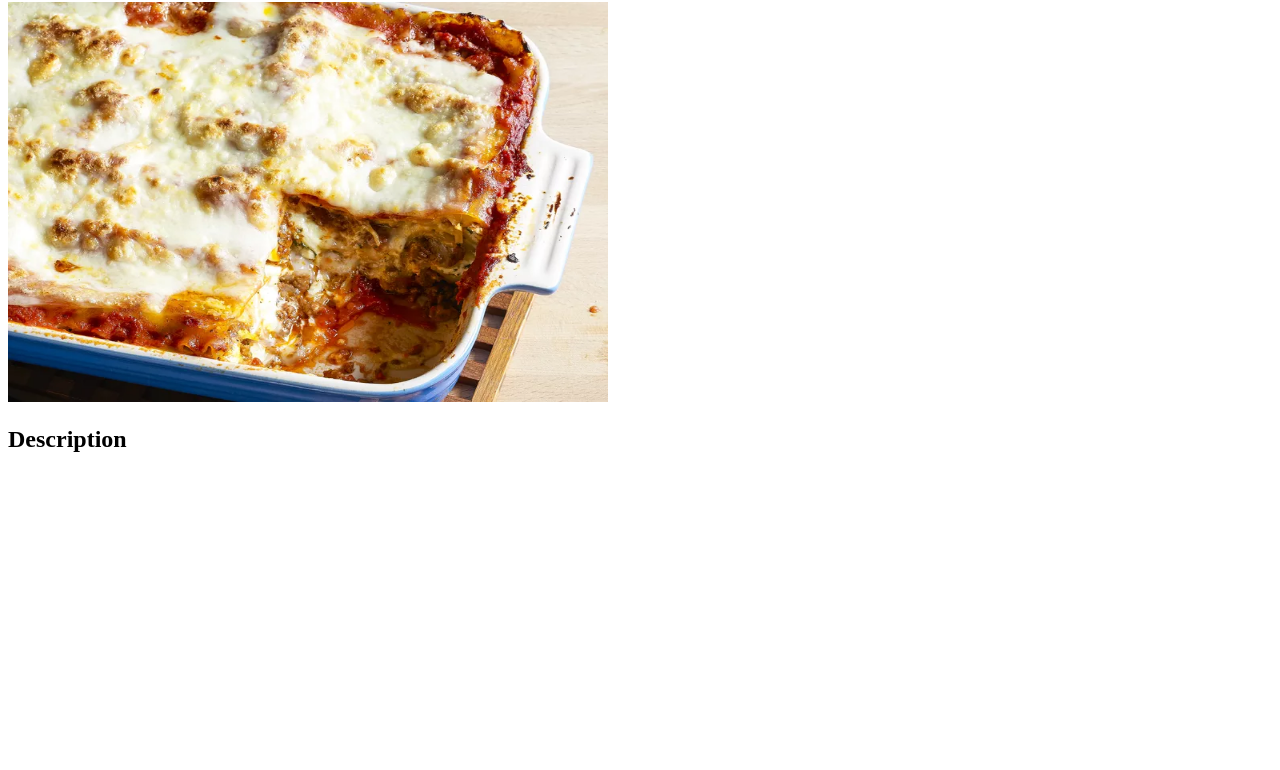
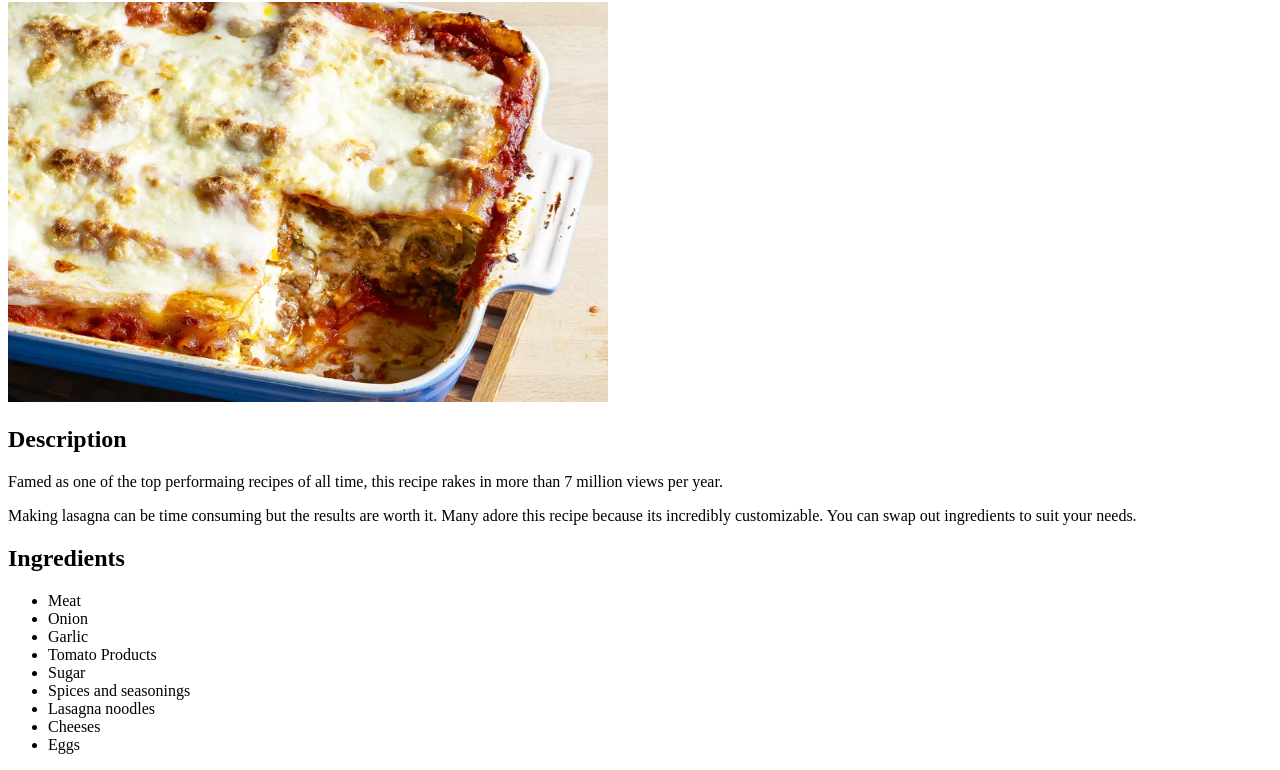
Before and after one commit to leejacob77/odin-recipes, a plain HTML site: page recipes/lasagna.html in a window 1280 px wide. Shown: the part 78-848 px from the top of the page. Before the commit the page ends 800 px from the top, so only its background shows below. Drawn offline with Linux system fonts and the light colour scheme.

Commit message:
Added lasagna recipe description and ingredients text

```diff
--- a/recipes/lasagna.html
+++ b/recipes/lasagna.html
@@ -3,11 +3,32 @@
     <head>
         <meta charset="utf-8">
         <title>Lasagna Recipe</title>
+
     </head>
 
     <body>
         <h1>Lasagna Recipe</h1>
+
         <img src="../img/lasagna.jpg" alt="Picture of lasagna with one slice missing from the pan" height="400" width="600">
+
         <h2>Description</h2>
+
+        <p>Famed as one of the top performaing recipes of all time, this recipe rakes in more than 7 million views per year.</p>
+
+        <p>Making lasagna can be time consuming but the results are worth it. Many adore this recipe because its incredibly customizable. You can swap out ingredients to suit your needs.</p>
+
+        <h2>Ingredients</h2>
+
+        <ul>
+            <li>Meat</li>
+            <li>Onion</li>
+            <li>Garlic</li>
+            <li>Tomato Products</li>
+            <li>Sugar</li>
+            <li>Spices and seasonings</li>
+            <li>Lasagna noodles</li>
+            <li>Cheeses</li>
+            <li>Eggs</li>
+        </ul>
     </body>
 </html>
```
